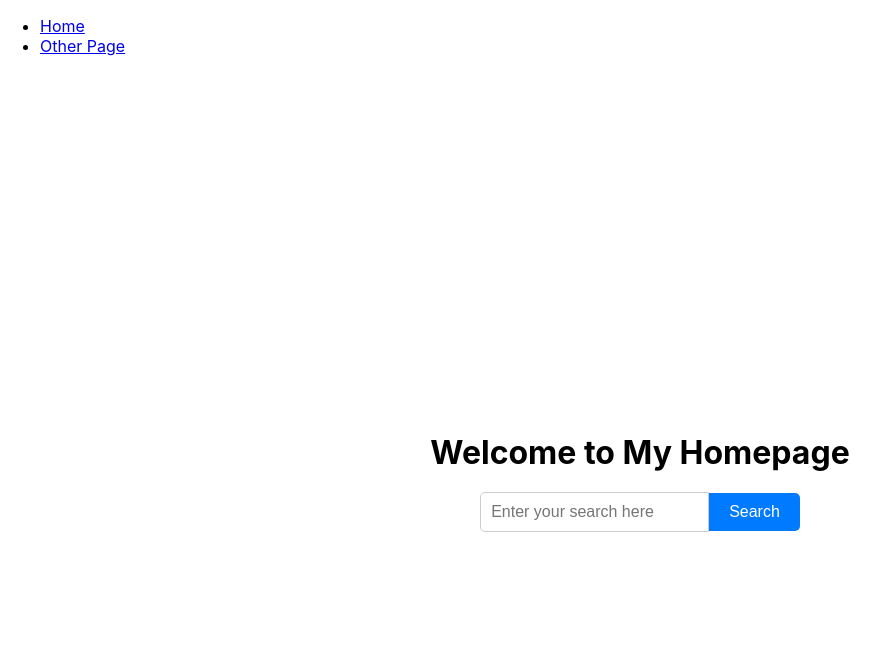
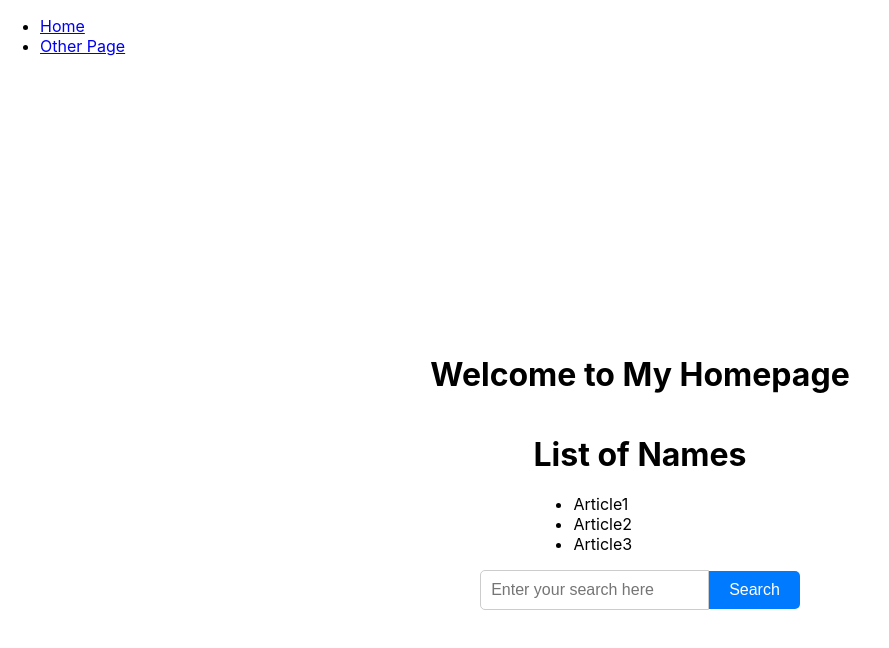
Before and after one commit to tyler-school/cs4992, a React (Create React App) app in the folder frontend/: page / in a window 1280 px wide. Shown: the top 648 px of the page, without its empty margins (0-889 px from the left). Built offline with nearby package versions, Linux system fonts and the light colour scheme.

Commit message:
trying to figure out something for articles later

```diff
--- /dev/null
+++ b/frontend/src/components/ArticleList.tsx
@@ -0,0 +1,19 @@
+//Not sure how this changes with the backend...
+import React from 'react';
+
+const ArticleList: React.FC = () => {
+  const articles: string[] = ['Article1', 'Article2', 'Article3'];
+
+  return (
+    <div>
+      <h1>List of Names</h1>
+      <ul>
+        {articles.map((article, index) => (
+          <li key={index}>{article}</li>
+        ))}
+      </ul>
+    </div>
+  );
+};
+
+export default ArticleList;
--- a/frontend/src/components/HomePage.tsx
+++ b/frontend/src/components/HomePage.tsx
@@ -1,10 +1,11 @@
 // src/components/HomePage.tsx
 import React from 'react';
-
+import ArticleList from './ArticleList';
 const HomePage: React.FC = () => {
   return (
     <div className="App">
     <h1>Welcome to My Homepage</h1>
+    <ArticleList />
     <div className="SearchBar">
       <input type="text" placeholder="Enter your search here" />
       <button>Search</button>
--- a/frontend/src/components/OtherPage.tsx
+++ b/frontend/src/components/OtherPage.tsx
@@ -4,7 +4,7 @@ import React from 'react';
 const OtherPage: React.FC = () => {
   return (
     <div>
-      <h1>About Page</h1>
+      <h1>Other Page</h1>
       {/* Add content specific to the about page */}
     </div>
   );
```
Also changed, not shown: frontend/src/components/Navigation.tsx (deleted, +0 -22 lines).
